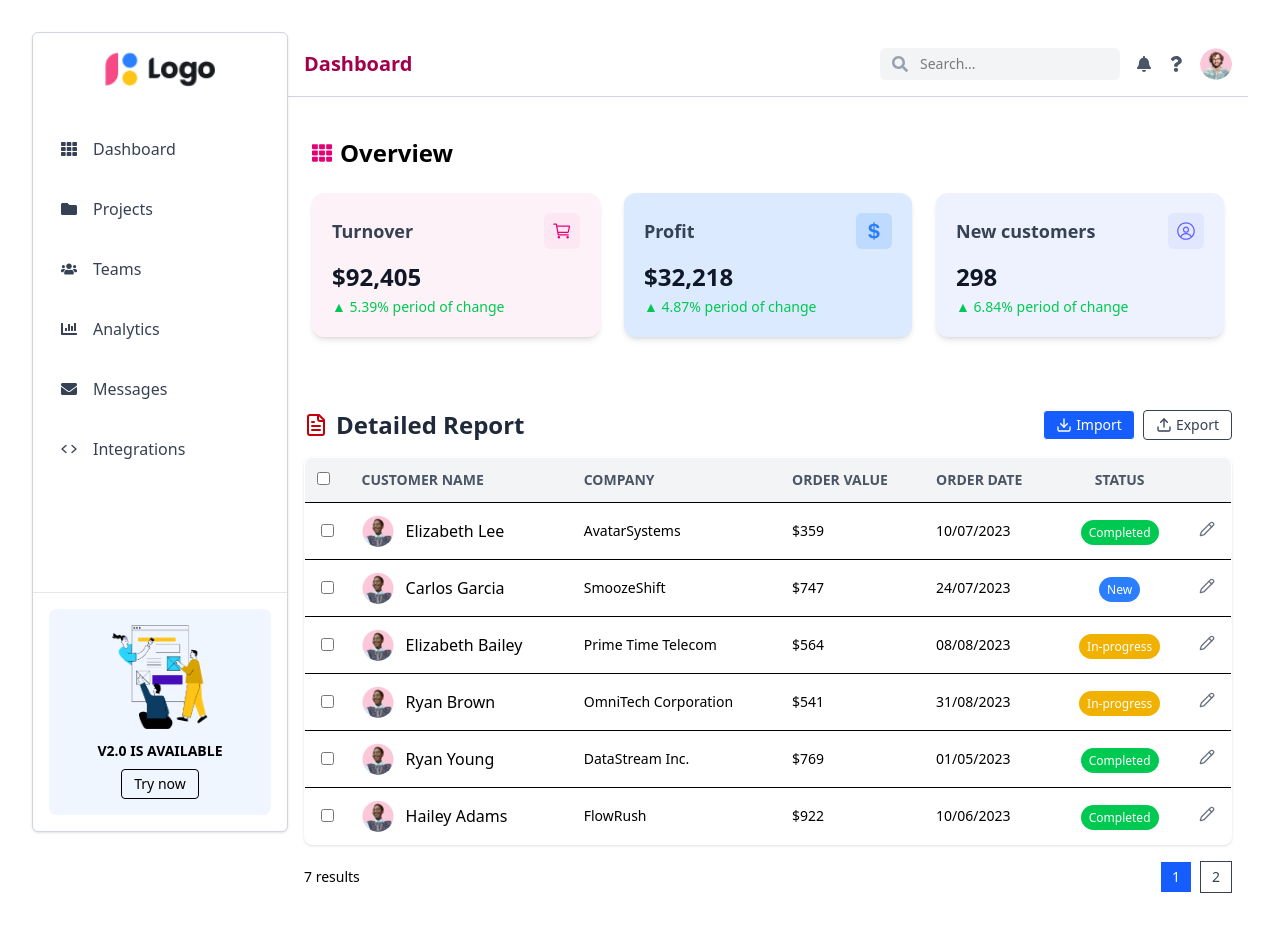
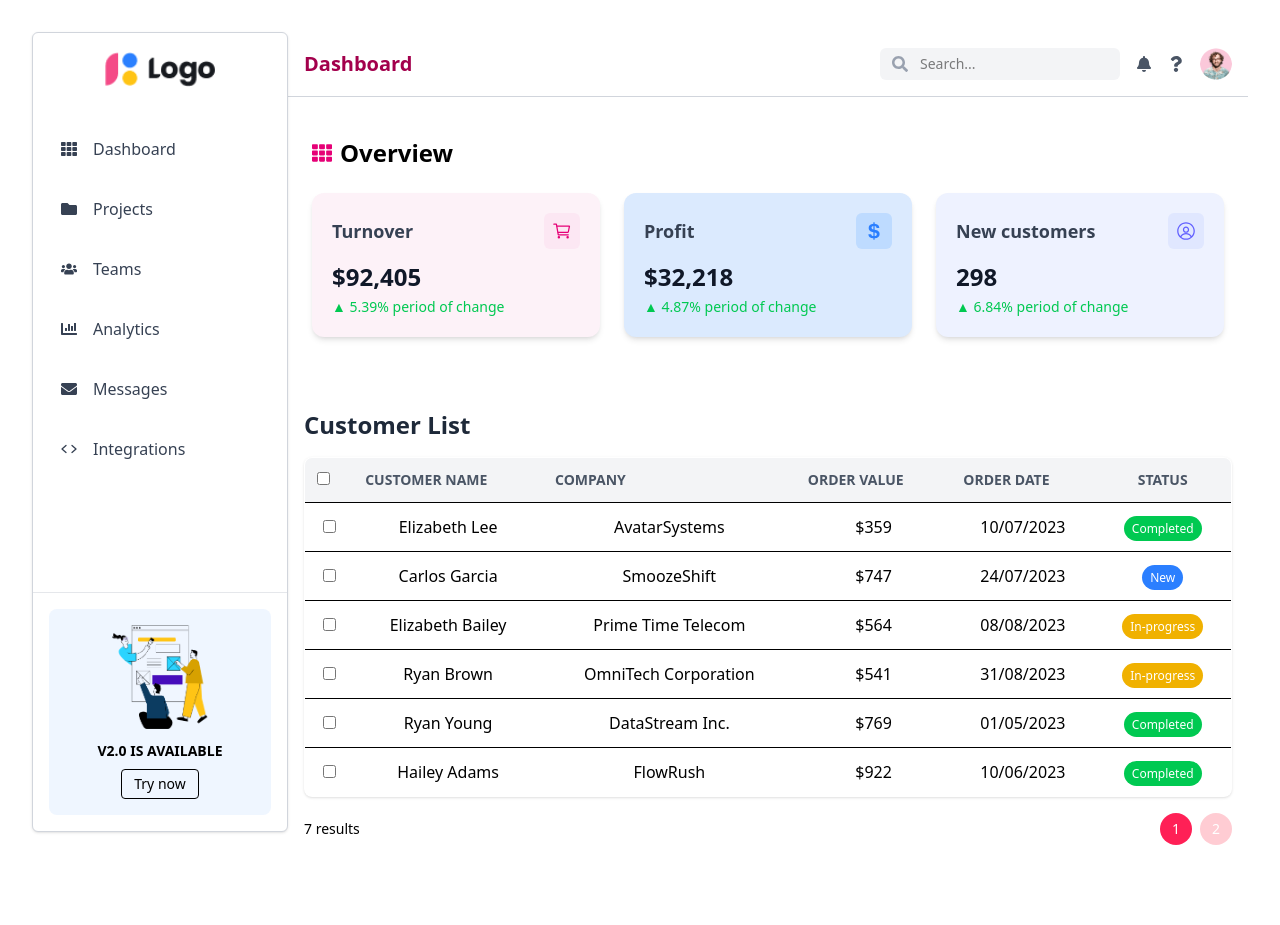
Before and after one commit to nghstudent/nguyenngochien22000865tuan07, a React (Vite) app: page / in a window 1280 px wide. After the commit the page ends 877 px from the top, so only its background shows below. Built offline with nearby package versions, Linux system fonts and the light colour scheme; the HTML template or start-up script is replaced by a standard one.

Commit message:
update minh chung 4. DataTable React JS -API

```diff
--- a/src/components/DataTable.jsx
+++ b/src/components/DataTable.jsx
@@ -296,72 +296,9 @@
 
 // export default DataTable;
 
-import React, { useState } from "react";
-import { FileText, Upload, Download, Pencil } from "lucide-react";
-import EditModal from "./EditModal";
-import AddModal from "./AddModal";
+import React, { useState, useEffect } from "react";
 
-const pageSize = 6;
-
-// Dữ liệu cứng cho khách hàng
-const customerData = [
-  {
-    id: 1,
-    customerName: "Elizabeth Lee",
-    company: "AvatarSystems",
-    value: 359,
-    date: "2023-07-10",
-    status: "Completed",
-  },
-  {
-    id: 2,
-    customerName: "Carlos Garcia",
-    company: "SmoozeShift",
-    value: 747,
-    date: "2023-07-24",
-    status: "New",
-  },
-  {
-    id: 3,
-    customerName: "Elizabeth Bailey",
-    company: "Prime Time Telecom",
-    value: 564,
-    date: "2023-08-08",
-    status: "In-progress",
-  },
-  {
-    id: 4,
-    customerName: "Ryan Brown",
-    company: "OmniTech Corporation",
-    value: 541,
-    date: "2023-08-31",
-    status: "In-progress",
-  },
-  {
-    id: 5,
-    customerName: "Ryan Young",
-    company: "DataStream Inc.",
-    value: 769,
-    date: "2023-05-01",
-    status: "Completed",
-  },
-  {
-    id: 6,
-    customerName: "Hailey Adams",
-    company: "FlowRush",
-    value: 922,
-    date: "2023-06-10",
-    status: "Completed",
-  },
-  {
-    id: 7,
-    customerName: "Nguyen Ngoc Hien",
-    company: "Isuxu",
-    value: 5000,
-    date: "2023-06-10",
-    status: "Completed",
-  },
-];
+const pageSize = 6; // Số lượng khách hàng hiển thị mỗi trang
 
 const getStatusColor = (status) => {
   switch (status) {
@@ -377,18 +314,34 @@ const getStatusColor = (status) => {
 };
 
 const DataTable = () => {
-  const [orders, setOrders] = useState(customerData); // Khởi tạo dữ liệu cứng
-  const [selectedIds, setSelectedIds] = useState([]);
-  const [page, setPage] = useState(1);
-  const [isEditOpen, setIsEditOpen] = useState(false);
-  const [editingCustomer, setEditingCustomer] = useState(null);
-  const [isAddOpen, setIsAddOpen] = useState(false);
+  const [customers, setCustomers] = useState([]); // State lưu trữ dữ liệu khách hàng
+  const [selectedIds, setSelectedIds] = useState([]); // Lưu trạng thái checkbox đã chọn
+  const [page, setPage] = useState(1); // Quản lý trang hiện tại
 
-  const totalPages = Math.ceil(orders.length / pageSize);
-  const paginatedOrders = orders.slice((page - 1) * pageSize, page * pageSize);
+  // Tải dữ liệu từ file JSON khi component được mount
+  useEffect(() => {
+    const fetchData = async () => {
+      try {
+        const response = await fetch("/data/dataKhachHang.json");
+        const data = await response.json();
+        setCustomers(data); // Cập nhật dữ liệu vào state
+
+        // Hiển thị dữ liệu trong console
+        console.log("Data loaded:", data); // Đây là dòng để hiển thị dữ liệu trong console
+      } catch (error) {
+        console.error("Error loading data: ", error);
+      }
+    };
+
+    fetchData();
+  }, []); // Chỉ chạy một lần khi component mount
+
+  // Tính tổng số trang và lấy dữ liệu khách hàng trong trang hiện tại
+  const totalPages = Math.ceil(customers.length / pageSize);
+  const paginatedCustomers = customers.slice((page - 1) * pageSize, page * pageSize);
 
   const handleSelectAll = (e) => {
-    const pageIds = paginatedOrders.map((o) => o.id);
+    const pageIds = paginatedCustomers.map((o) => o.id);
     if (e.target.checked) {
       setSelectedIds([...new Set([...selectedIds, ...pageIds])]);
     } else {
@@ -397,42 +350,13 @@ const DataTable = () => {
   };
 
   const handleSelectOne = (id) => {
-    setSelectedIds((prev) =>
-      prev.includes(id) ? prev.filter((x) => x !== id) : [...prev, id]
-    );
+    setSelectedIds((prev) => {
+      const updatedIds = prev.includes(id) ? prev.filter((x) => x !== id) : [...prev, id];
+      return updatedIds;
+    });
   };
 
-  const openEditModal = (customer) => {
-    setEditingCustomer(customer);
-    setIsEditOpen(true);
-  };
-
-  const closeEditModal = () => {
-    setEditingCustomer(null);
-    setIsEditOpen(false);
-  };
-
-  const handleSaveEdit = (updatedCustomer) => {
-    setOrders((prevOrders) =>
-      prevOrders.map((order) =>
-        order.id === updatedCustomer.id ? updatedCustomer : order
-      )
-    );
-    closeEditModal();
-  };
-
-  const handleDeleteCustomer = (id) => {
-    setOrders((prev) => prev.filter((customer) => customer.id !== id));
-  };
-
-  const openAddModal = () => setIsAddOpen(true);
-  const closeAddModal = () => setIsAddOpen(false);
-
-  const handleSaveAdd = (newCustomer) => {
-    setOrders((prev) => [...prev, newCustomer]);
-    closeAddModal();
-  };
-
+  // Format giá trị đơn hàng sang định dạng USD
   const formatCurrency = (usd) =>
     Number(usd).toLocaleString("en-US", {
       style: "currency",
@@ -441,6 +365,7 @@ const DataTable = () => {
       maximumFractionDigits: 0,
     });
 
+  // Format ngày tháng từ định dạng ISO sang dd/mm/yyyy
   const formatDate = (isoDate) => {
     const date = new Date(isoDate);
     return date.toLocaleDateString("en-GB");
@@ -448,26 +373,12 @@ const DataTable = () => {
 
   return (
     <div className="px-4 py-8">
+      {/* Tiêu đề và các nút Import/Export */}
       <div className="flex items-center justify-between mb-4">
-        <div className="flex items-center gap-2">
-          <FileText className="text-red-700" size={24} />
-          <h2 className="text-2xl font-bold text-gray-800">Detailed Report</h2>
-        </div>
-        <div className="flex gap-2">
-          <button
-            onClick={openAddModal}
-            className="flex items-center gap-1 px-3 py-1 border rounded text-sm text-white bg-blue-600 hover:bg-blue-700"
-          >
-            <Download size={16} />
-            Import
-          </button>
-          <button className="flex items-center gap-1 px-3 py-1 border rounded text-sm text-gray-700 hover:bg-gray-100">
-            <Upload size={16} />
-            Export
-          </button>
-        </div>
+        <h2 className="text-2xl font-bold text-gray-800">Customer List</h2>
       </div>
 
+      {/* Bảng dữ liệu khách hàng */}
       <table className="min-w-full bg-white border border-gray-200 shadow-sm rounded-lg overflow-hidden">
         <thead className="bg-gray-100 text-left text-sm font-medium text-gray-600">
           <tr>
@@ -475,10 +386,7 @@ const DataTable = () => {
               <input
                 type="checkbox"
                 onChange={handleSelectAll}
-                checked={
-                  paginatedOrders.length > 0 &&
-                  paginatedOrders.every((o) => selectedIds.includes(o.id))
-                }
+                checked={paginatedCustomers.length > 0 && paginatedCustomers.every((o) => selectedIds.includes(o.id))}
               />
             </th>
             <th className="p-3">CUSTOMER NAME</th>
@@ -486,98 +394,52 @@ const DataTable = () => {
             <th className="p-3">ORDER VALUE</th>
             <th className="p-3">ORDER DATE</th>
             <th className="p-3 text-center">STATUS</th>
-            <th className="p-3 text-center"></th>
           </tr>
         </thead>
         <tbody>
-          {paginatedOrders.map((order) => (
-            <tr key={order.id} className="border-t hover:bg-gray-50 transition">
+          {/* Hiển thị từng dòng dữ liệu */}
+          {paginatedCustomers.map((customer) => (
+            <tr key={customer.id} className="border-t hover:bg-gray-50 transition">
               <td className="p-3">
+                {/* Checkbox từng dòng */}
                 <input
                   type="checkbox"
-                  checked={selectedIds.includes(order.id)}
-                  onChange={() => handleSelectOne(order.id)}
+                  checked={selectedIds.includes(customer.id)}
+                  onChange={() => handleSelectOne(customer.id)}
                 />
               </td>
-              <td className="p-3 flex items-center gap-3">
-                <img
-                  src={order.avatar || "/images/Avatar.png"}
-                  alt={order.customerName}
-                  className="w-8 h-8 rounded-full object-cover"
-                />
-                <span>{order.customerName}</span>
-              </td>
-              <td className="p-3 text-sm text-left">{order.company}</td>
-              <td className="p-3 text-sm text-left">{formatCurrency(order.value)}</td>
-              <td className="p-3 text-sm text-left">{formatDate(order.date)}</td>
-              <td className="p-3">
+              <td className="p-3">{customer.customerName}</td>
+              <td className="p-3">{customer.company}</td>
+              <td className="p-3">{formatCurrency(customer.value)}</td>
+              <td className="p-3">{formatDate(customer.date)}</td>
+              <td className="p-3 text-center">
                 <span
-                  className={`px-2 py-1 rounded-full text-xs text-white ${getStatusColor(order.status)}`}
+                  className={`px-2 py-1 rounded-full text-xs text-white ${getStatusColor(customer.status)}`}
                 >
-                  {order.status}
+                  {customer.status}
                 </span>
-              </td>
-              <td className="p-3 text-center">
-                <button
-                  className="text-gray-500 hover:text-blue-500"
-                  onClick={() => openEditModal(order)}
-                >
-                  <Pencil size={16} />
-                </button>
               </td>
             </tr>
           ))}
         </tbody>
       </table>
 
+      {/* Chỉ mục trang */}
       <div className="flex justify-between items-center mt-4 text-sm">
-        <span>{orders.length} results</span>
+        <span>{customers.length} results</span>
         <div className="flex gap-2">
-          {Array.from({ length: totalPages }, (_, i) => i + 1)
-            .filter((pageNum) =>
-              pageNum === 1 ||
-              pageNum === totalPages ||
-              Math.abs(pageNum - page) <= 1
-            )
-            .reduce((acc, curr, idx, arr) => {
-              if (idx > 0 && curr - arr[idx - 1] > 1) {
-                acc.push("ellipsis");
-              }
-              acc.push(curr);
-              return acc;
-            }, [])
-            .map((item, i) =>
-              item === "ellipsis" ? (
-                <span key={i} className="w-8 h-8 flex items-center justify-center">...</span>
-              ) : (
-                <button
-                  key={i}
-                  onClick={() => setPage(item)}
-                  className={`w-8 h-8 flex items-center justify-center border ${
-                    item === page ? "bg-blue-600 text-white" : "text-gray-700"
-                  }`}
-                >
-                  {item}
-                </button>
-              )
-            )}
+          {Array.from({ length: totalPages }, (_, i) => i + 1).map((pageNum) => (
+            <button
+              key={pageNum}
+              onClick={() => setPage(pageNum)}
+              className={`w-8 h-8 rounded-full flex items-center justify-center text-sm font-medium transition
+              ${page === pageNum ? "bg-rose-500 text-white font-bold" : "bg-rose-200 text-white hover:bg-rose-400"}`}
+            >
+              {pageNum}
+            </button>
+          ))}
         </div>
       </div>
-
-      {isEditOpen && (
-        <EditModal
-          customer={editingCustomer}
-          onClose={closeEditModal}
-          onSave={handleSaveEdit}
-        />
-      )}
-
-      {isAddOpen && (
-        <AddModal
-          onClose={closeAddModal}
-          onSave={handleSaveAdd}
-        />
-      )}
     </div>
   );
 };
```
Also changed, not shown: MinhChung/4. DataTable React JS -API.png (added).
